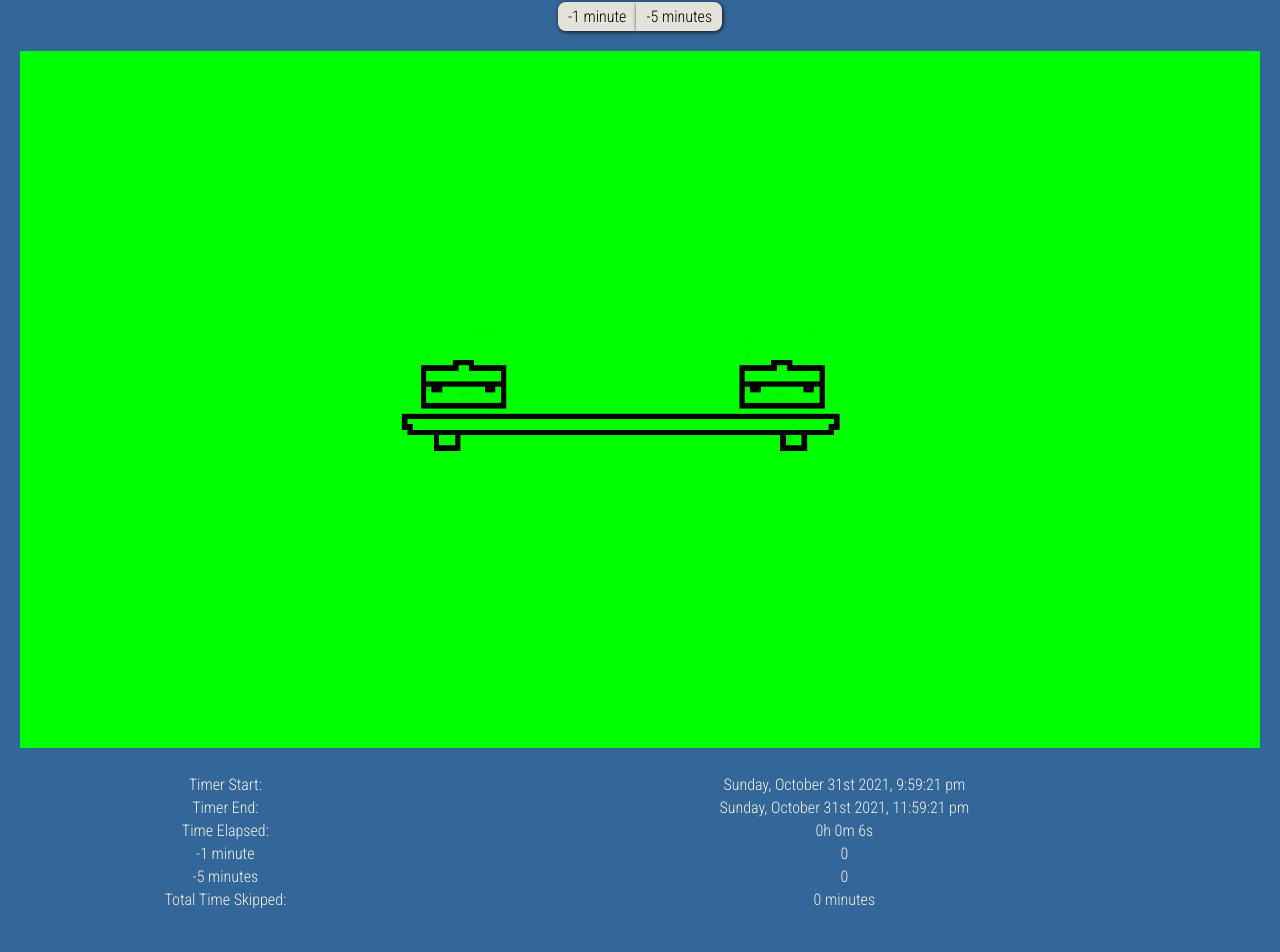
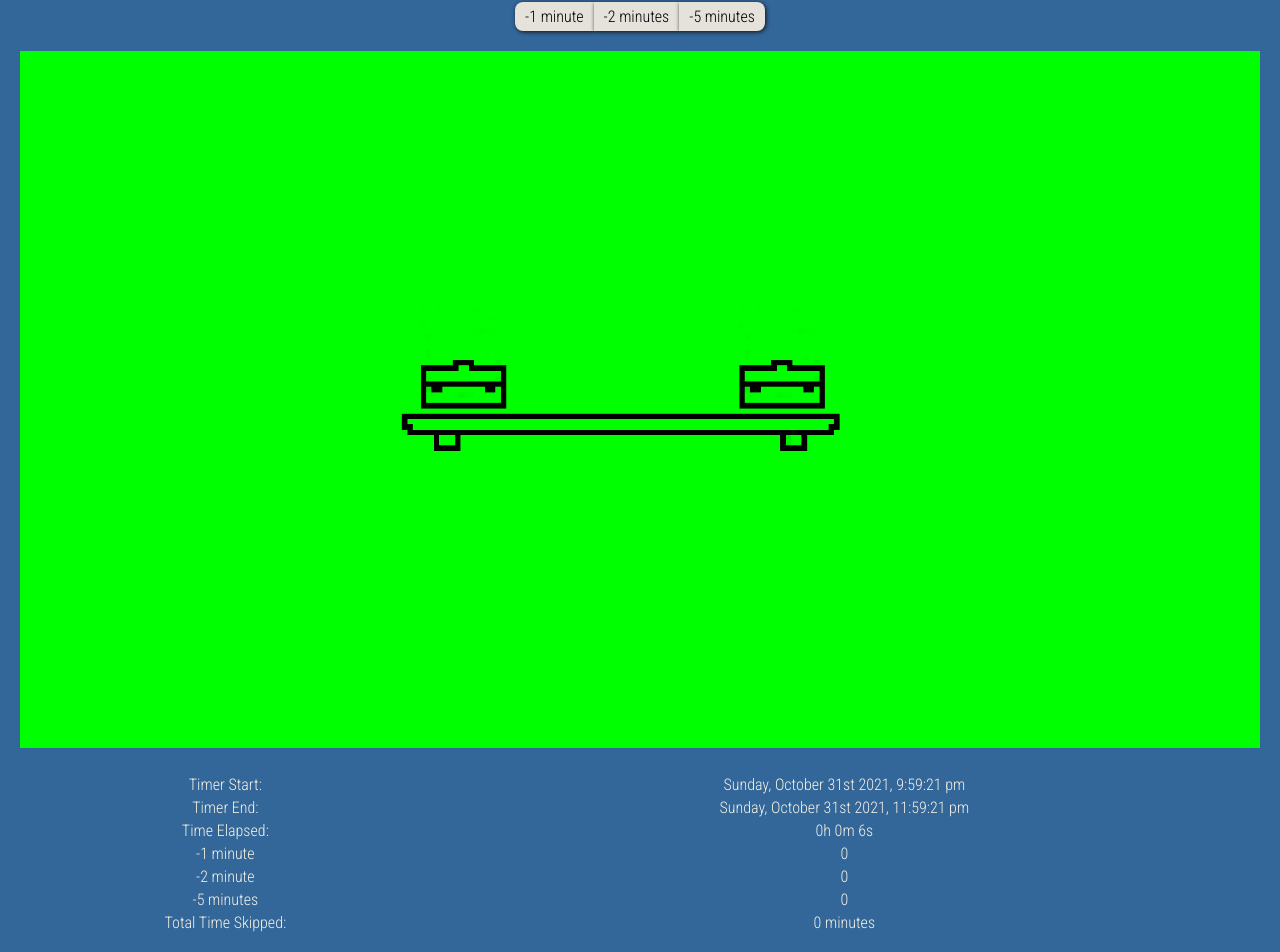
Before and after one commit to rrTong/montou-timer, a React (Create React App) app: page / in a window 1280 px wide. Shown: the part 193-1145 px from the top of the page. Built offline with nearby package versions, Linux system fonts and the light colour scheme.

Commit message:
add -2minutes

```diff
--- a/src/components/Timer.js
+++ b/src/components/Timer.js
@@ -2,6 +2,7 @@ import { useState, useEffect } from "react";
 import moment from "moment";
 import accurateTimer from "../hooks/accurateTimer";
 import idle from "../assets/idle.gif";
+import basic from "../assets/basic.gif";
 import follow from "../assets/follow.gif";
 import sub from "../assets/sub.gif";
 import giveaway from "../assets/giveaway.gif";
@@ -10,6 +11,7 @@ import "../styles/Timer.css";
 const timerStart = moment();
 const timerEnd = moment().add(2, "hours");
 let oneMinCount = 0;
+let twoMinCount = 0;
 let fiveMinCount = 0;
 
 const Timer = () => {
@@ -64,6 +66,24 @@ const Timer = () => {
       </button>
       <button
         className="button"
+        id="button-two-min"
+        onClick={() => {
+          setTimer((prevTimer) => prevTimer.clone().add(2, "minutes"));
+          twoMinCount++;
+          const promise = new Promise((resolve, reject) => {
+            resolve(setGifState(follow));
+          });
+          promise.then(() => {
+            accurateTimer(() => {
+              setGifState(idle);
+            }, 30000);
+          });
+        }}
+      >
+        -2 minutes
+      </button>
+      <button
+        className="button"
         id="button-five-min"
         onClick={() => {
           setTimer((prevTimer) => prevTimer.clone().add(5, "minutes"));
@@ -107,12 +127,18 @@ const Timer = () => {
               <td>{oneMinCount}</td>
             </tr>
             <tr>
+              <td>-2 minute</td>
+              <td>{twoMinCount}</td>
+            </tr>
+            <tr>
               <td>-5 minutes</td>
               <td>{fiveMinCount}</td>
             </tr>
             <tr>
               <td>Total Time Skipped:</td>
-              <td>{oneMinCount + fiveMinCount * 5} minutes</td>
+              <td>
+                {oneMinCount + twoMinCount * 2 + fiveMinCount * 5} minutes
+              </td>
             </tr>
           </tbody>
         </table>
```
